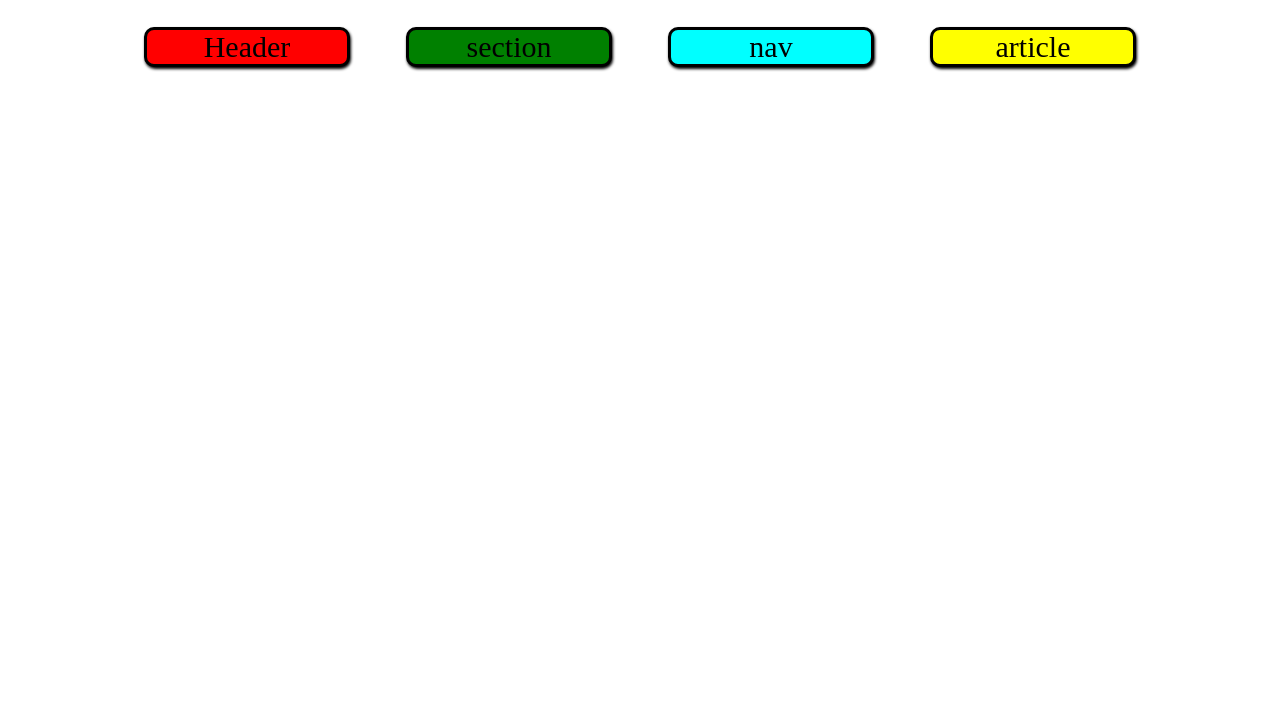
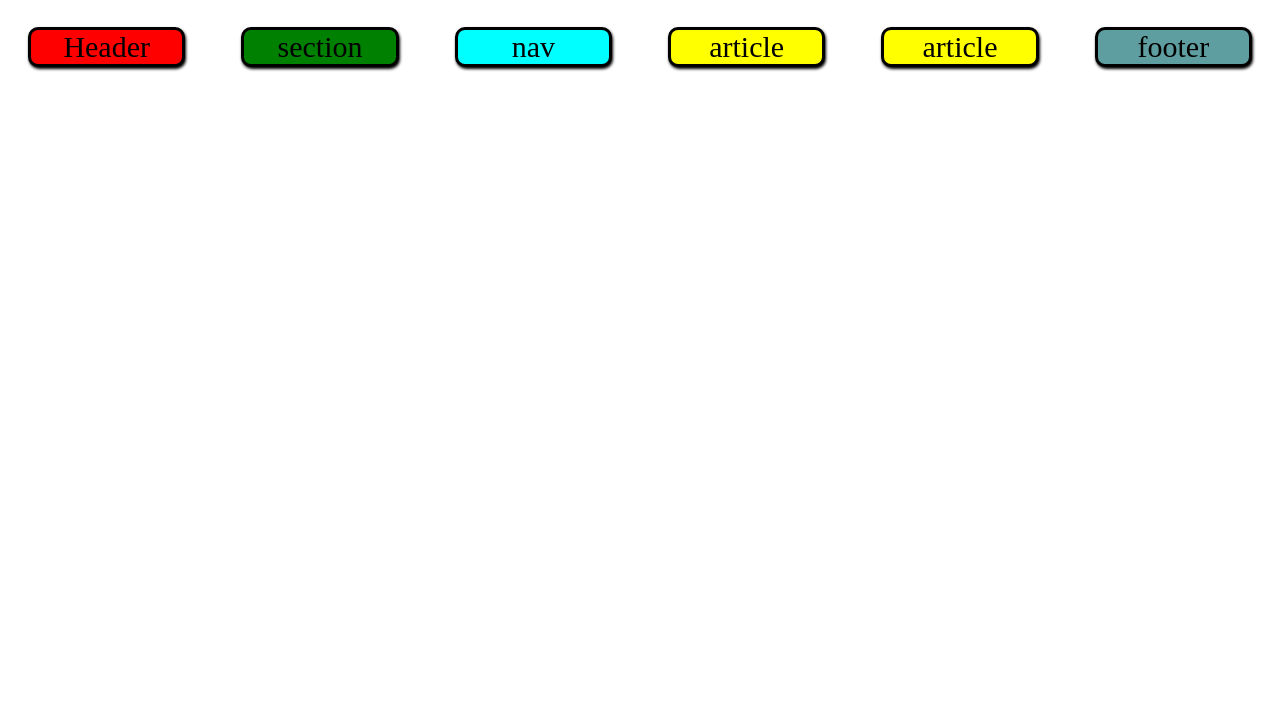
Before and after one commit to edskate/Programa-0098, a plain HTML site: page index.html in a window 1280 px wide. Shown: the part 73-800 px from the top of the page. Drawn offline with Linux system fonts and the light colour scheme.

Commit message:
adicionando mais atualizações

```diff
--- a/index.html
+++ b/index.html
@@ -59,7 +59,17 @@
              box-shadow: 1px 2px 3px ;
              margin: 20px;
         }
-
+   footer{
+    background-color: cadetblue;
+    font-size: 30px;
+             border-radius: 10px 10px 10px ;
+             width: 200px;
+              border: 3px solid;
+             text-align: center;
+             box-shadow: 1px 2px 3px ;
+             margin: 20px;
+             justify-content: space-between;
+   }
     </style>
 </head>
 <body>
@@ -69,6 +79,9 @@
         <section>section</section>
         <nav>nav</nav>
         <article>article</article>
+        <article>article</article>
+        <footer>footer</footer>
     </div>
+
 </body>
 </html>
```
